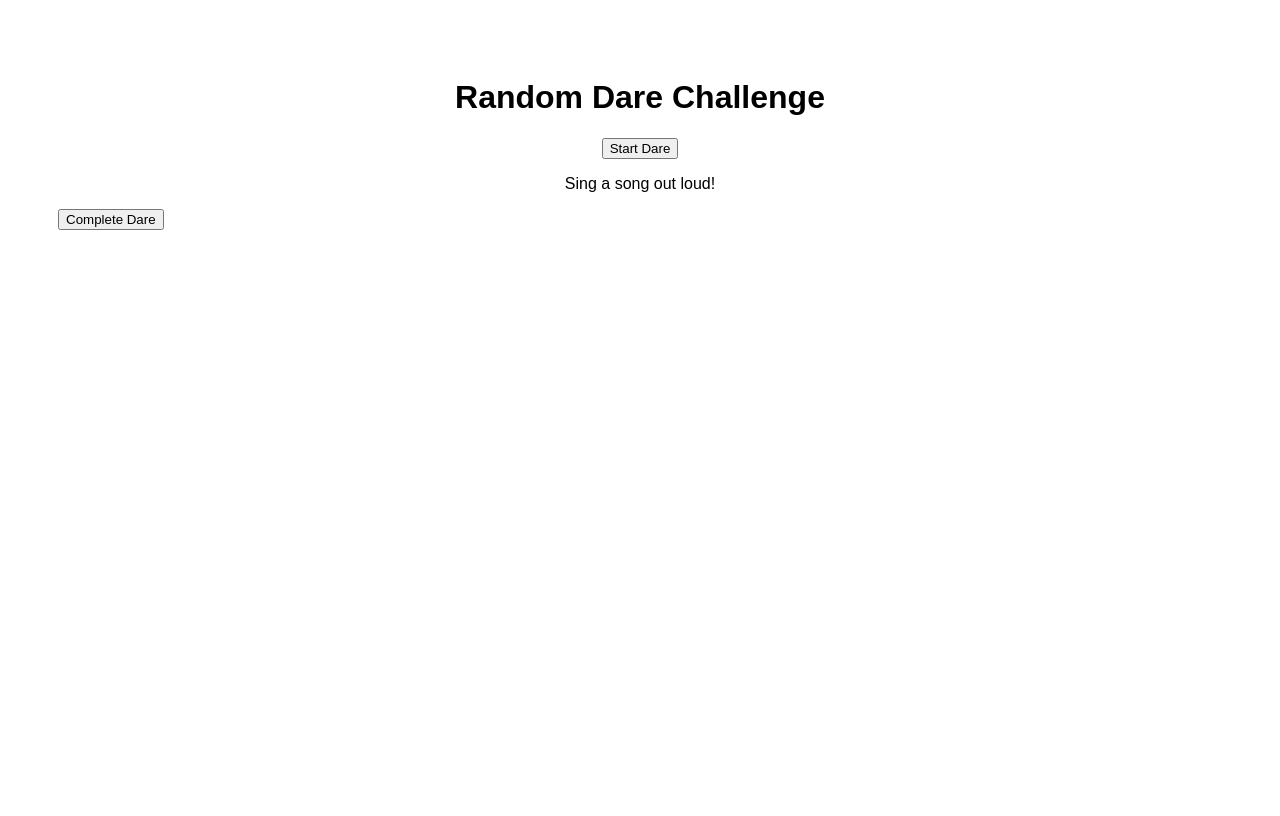
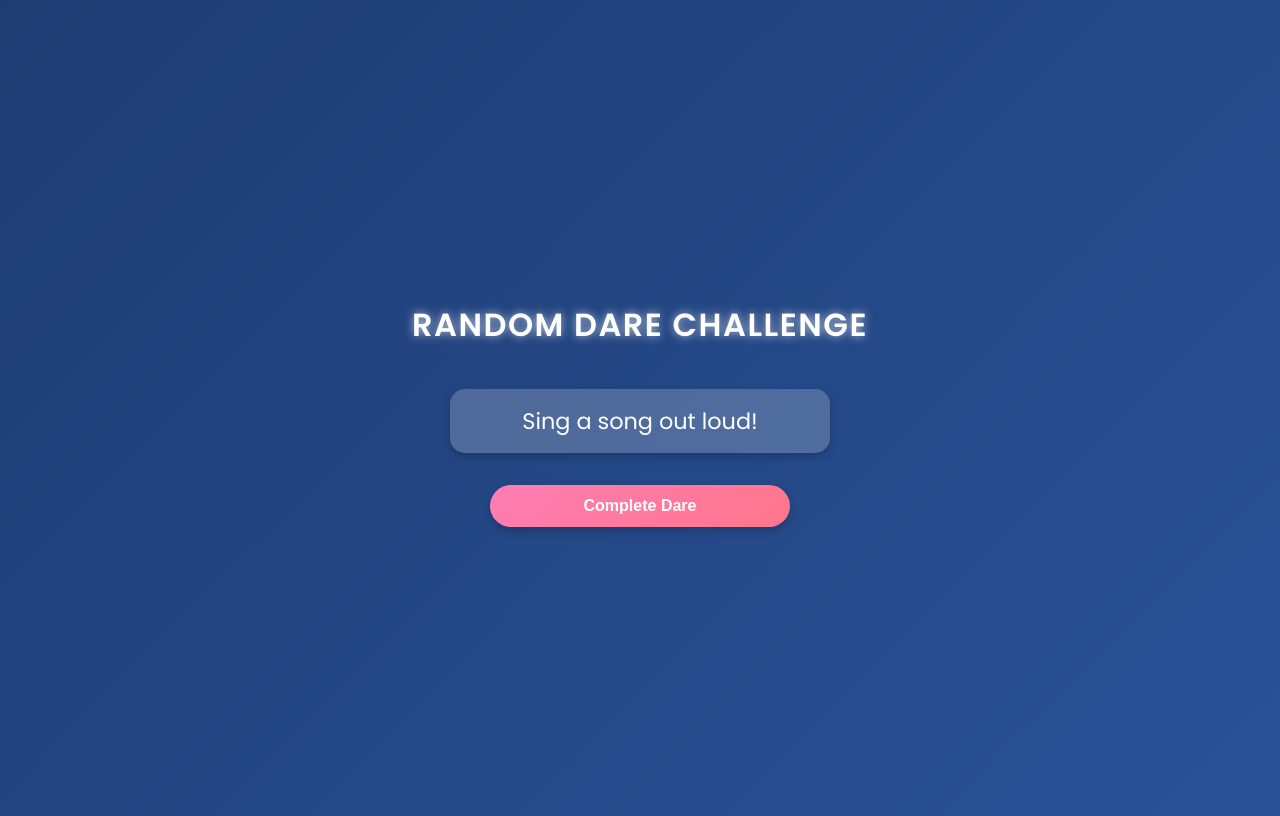
Before and after one commit to navneetmohan/Dare-to-Hint, a plain HTML site: page index.html in a window 1280 px wide. Both pictures are taken after a click on the button "Start Dare". Drawn offline with Linux system fonts and the light colour scheme.

Commit message:
Update index.html

```diff
--- a/index.html
+++ b/index.html
@@ -2,42 +2,149 @@
 <html lang="en">
 <head>
     <meta charset="UTF-8">
-    <meta name="viewport" content="width=device-width, initial-scale=1.0">
+    <meta name="viewport" content="width=device-width, initial-scale=1.0, maximum-scale=1.0, user-scalable=no">
     <title>Dare Challenge</title>
     <style>
-        body { font-family: Arial, sans-serif; text-align: center; padding: 50px; }
-        #hint { display: none; color: green; margin-top: 10px; }
+        @import url('https://fonts.googleapis.com/css2?family=Poppins:wght@300;400;600&display=swap');
+
+        body {
+            font-family: 'Poppins', sans-serif;
+            text-align: center;
+            padding: 20px;
+            background: linear-gradient(135deg, #1e3c72, #2a5298);
+            color: white;
+            display: flex;
+            flex-direction: column;
+            align-items: center;
+            justify-content: center;
+            height: 100vh;
+            box-sizing: border-box;
+            overflow: hidden;
+            position: relative;
+        }
+        h1 {
+            font-size: 2rem;
+            font-weight: 600;
+            margin-bottom: 20px;
+            text-transform: uppercase;
+            letter-spacing: 1.5px;
+            text-shadow: 0 0 10px rgba(255, 255, 255, 0.7);
+        }
+        button {
+            background: linear-gradient(135deg, #ff7eb3, #ff758c);
+            color: white;
+            border: none;
+            padding: 12px 20px;
+            margin: 10px;
+            border-radius: 30px;
+            cursor: pointer;
+            font-size: 1rem;
+            font-weight: 600;
+            transition: all 0.3s ease;
+            width: 90%;
+            max-width: 300px;
+            box-shadow: 0px 4px 10px rgba(0, 0, 0, 0.2);
+            position: relative;
+            overflow: hidden;
+        }
+        button:hover {
+            transform: scale(1.05);
+            box-shadow: 0px 6px 15px rgba(0, 0, 0, 0.3);
+        }
+        button:active {
+            transform: scale(0.98);
+        }
+        #dare, #hint {
+            font-size: 1.4rem;
+            margin-top: 20px;
+            opacity: 0;
+            transform: translateY(20px);
+            transition: all 0.5s ease-in-out;
+            width: 90%;
+            max-width: 350px;
+            word-wrap: break-word;
+            background: rgba(255, 255, 255, 0.2);
+            padding: 15px;
+            border-radius: 15px;
+            backdrop-filter: blur(10px);
+            box-shadow: 0px 4px 10px rgba(0, 0, 0, 0.2);
+        }
+        .show {
+            opacity: 1 !important;
+            transform: translateY(0) !important;
+        }
+        #hint {
+            color: #ffeb3b;
+            font-weight: bold;
+        }
     </style>
 </head>
 <body>
     <h1>Random Dare Challenge</h1>
-    <button onclick="startDare()">Start Dare</button>
+    <button id="startBtn" onclick="startDare()">Start Dare</button>
     <p id="dare"></p>
     <button id="completeBtn" onclick="revealHint()" style="display:none;">Complete Dare</button>
     <p id="hint"></p>
+    <button id="shuffleHintBtn" onclick="shuffleHint()" style="display:none;">Shuffle Hint</button>
+    <button id="clearBtn" onclick="resetGame()" style="display:none;">Clear</button>
 
     <script>
         const dares = [
-            { dare: "Do 10 push-ups!", hint: "Strength comes from consistency." },
-            { dare: "Sing a song out loud!", hint: "Music is the key to the soul." },
-            { dare: "Text a random emoji to your last contact!", hint: "Communication is key." }
+            { dare: "Do 10 push-ups!", hints: ["Strength comes from consistency.", "Every rep counts.", "Push past your limits."] },
+            { dare: "Sing a song out loud!", hints: ["Music is the key to the soul.", "Sing from the heart.", "Confidence makes it better."] },
+            { dare: "Text a random emoji to your last contact!", hints: ["Communication is key.", "Emojis express emotions.", "Make someone smile today."] }
         ];
 
         let currentDare = null;
+        let hintIndex = 0;
+        let audio = new Audio('https://www.myinstants.com/media/sounds/button-click.mp3');
 
         function startDare() {
             let randomIndex = Math.floor(Math.random() * dares.length);
             currentDare = dares[randomIndex];
+            hintIndex = 0;
             document.getElementById("dare").textContent = currentDare.dare;
+            document.getElementById("dare").classList.add("show");
+            document.getElementById("startBtn").style.display = "none";
             document.getElementById("completeBtn").style.display = "block";
             document.getElementById("hint").style.display = "none";
+            document.getElementById("shuffleHintBtn").style.display = "none";
+            document.getElementById("clearBtn").style.display = "none";
+            playSound();
         }
 
         function revealHint() {
             if (currentDare) {
-                document.getElementById("hint").textContent = currentDare.hint;
+                document.getElementById("hint").textContent = currentDare.hints[hintIndex];
                 document.getElementById("hint").style.display = "block";
+                document.getElementById("hint").classList.add("show");
+                document.getElementById("shuffleHintBtn").style.display = "block";
+                document.getElementById("clearBtn").style.display = "block";
+                playSound();
             }
+        }
+
+        function shuffleHint() {
+            if (currentDare) {
+                hintIndex = (hintIndex + 1) % currentDare.hints.length;
+                document.getElementById("hint").textContent = currentDare.hints[hintIndex];
+                playSound();
+            }
+        }
+
+        function resetGame() {
+            document.getElementById("dare").textContent = "";
+            document.getElementById("hint").textContent = "";
+            document.getElementById("startBtn").style.display = "block";
+            document.getElementById("completeBtn").style.display = "none";
+            document.getElementById("shuffleHintBtn").style.display = "none";
+            document.getElementById("clearBtn").style.display = "none";
+            document.getElementById("dare").classList.remove("show");
+            document.getElementById("hint").classList.remove("show");
+        }
+
+        function playSound() {
+            audio.play();
         }
     </script>
 </body>
```
